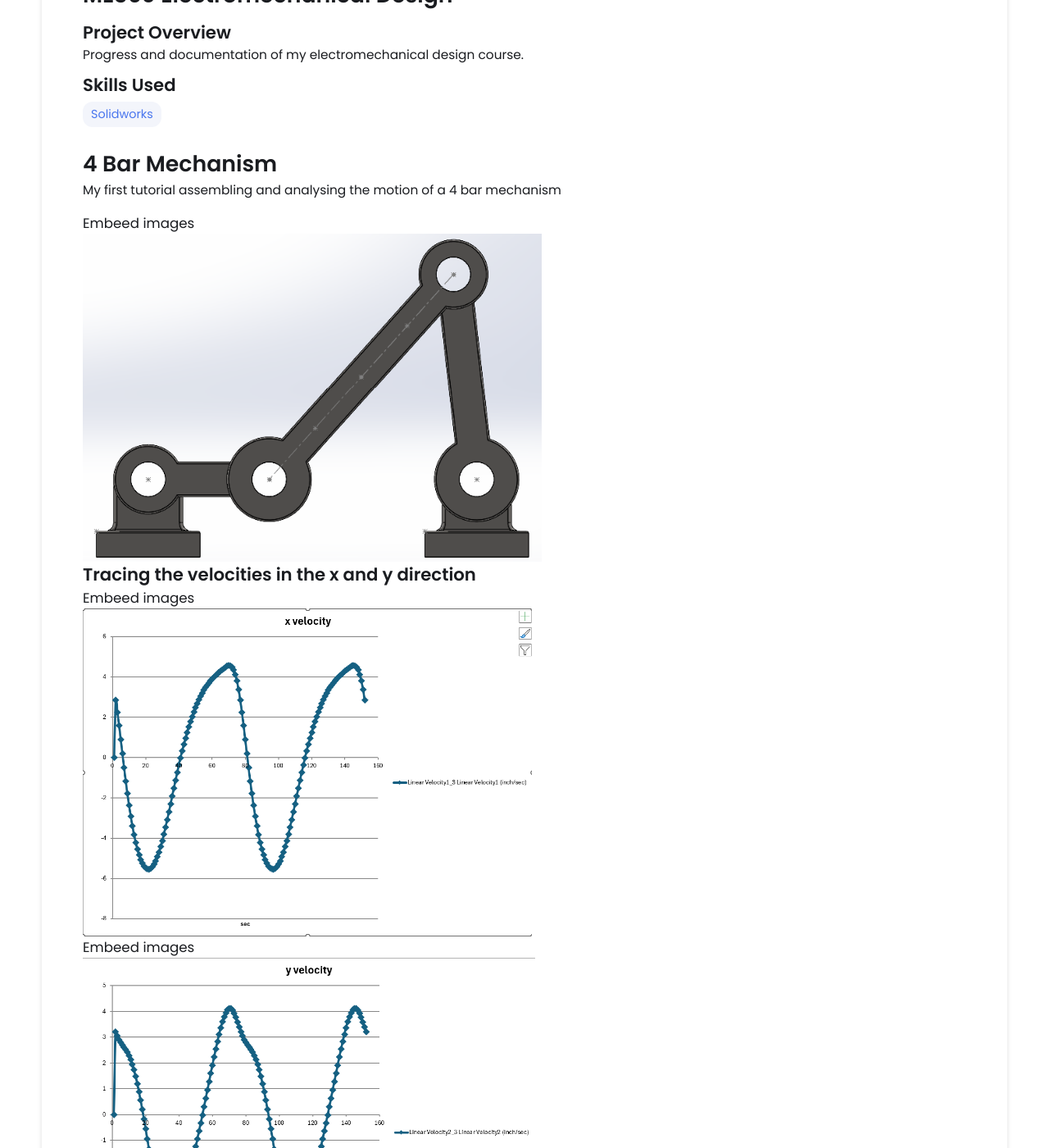
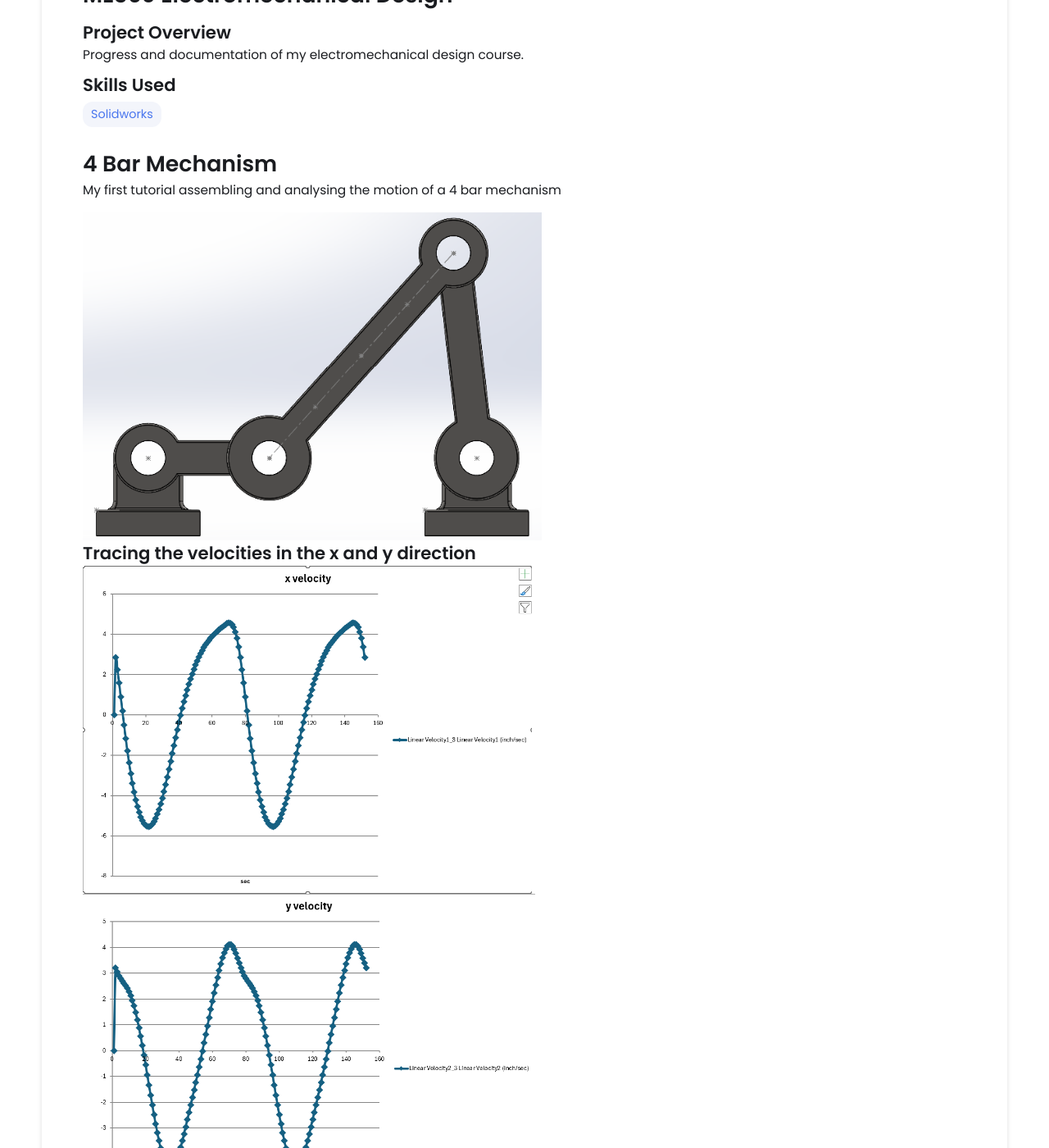
Before and after one commit to michael-vuong/michael-vuong.github.io, a Jekyll site: the page built from _projects/ME360 Electromechanical Design/index.md, in a window 1280 px wide and 1400 px high, scrolled down 533 px. Shown: the whole window at 82% size. Built offline with Jekyll 4.4.1, drawn with Linux system fonts in a browser that asks for light colours.

Commit message:
Update index.md

```diff
--- a/_projects/ME360 Electromechanical Design/index.md
+++ b/_projects/ME360 Electromechanical Design/index.md
@@ -10,18 +10,14 @@ main-image: /ME360-Banner-Image-Half-600x500.jpg
 ---
 # 4 Bar Mechanism
 My first tutorial assembling and analysing the motion of a 4 bar mechanism
-### Embeed images
 {% include image-gallery.html images="4 bar.png" height="400" %}
 
 ## Tracing the velocities in the x and y direction
-### Embeed images
 {% include image-gallery.html images="x velocity.png" height="400" %}
-### Embeed images
 {% include image-gallery.html images="y velocity.png" height="400" %}
 
 ## Maximum value of the motor torque:
 604.08 N*mm
-### Embeed images
 {% include image-gallery.html images=".png" height="400" %}
 
 ## Angle of the crank at maximum motor torque:
```
